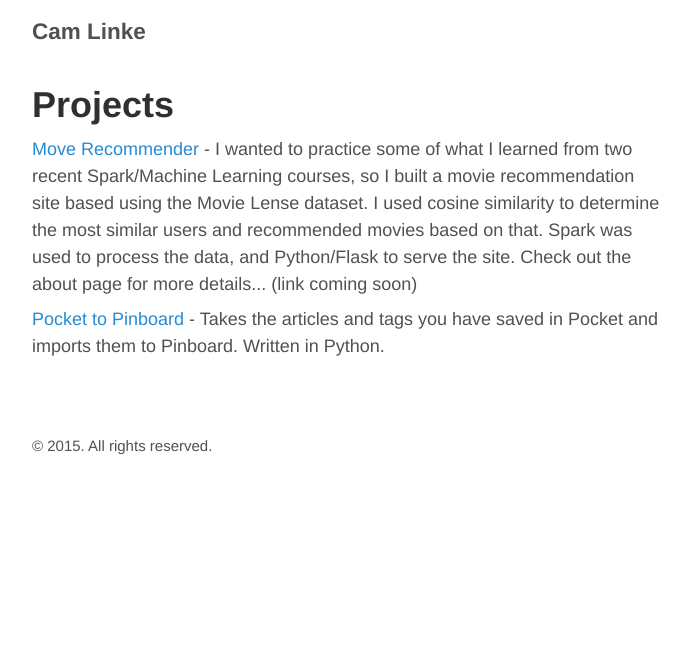
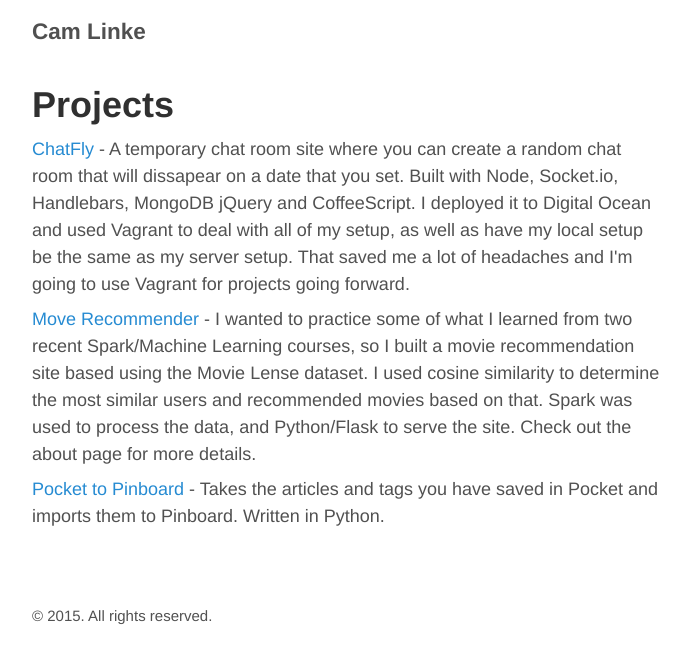
Before and after one commit to camlinke/camlinke.github.io, a Jekyll site: the page built from projects.md, in a window 1280 px wide. Shown: the top 663 px of the page, without its empty margins (293-983 px from the left). Built offline with Jekyll 4.4.1, drawn with Linux system fonts in a browser that asks for light colours; nearby versions of some CDN libraries.

Commit message:
updated homepage and projects page with ChatFly

```diff
--- a/index.html
+++ b/index.html
@@ -23,6 +23,7 @@
 
 <h3>Projects</h3>
 <ul class="frontpage-list descriptive">
+  <li><a href="http://chatfly.xyz">ChatFly</a> - A temporary chat room site where you can create a random chat room that will dissapear on a date that you set. Built with Node, Socket.io, Handlebars, MongoDB jQuery and CoffeeScript. I deployed it to Digital Ocean and used Vagrant to deal with all of my setup, as well as have my local setup be the same as my server setup. That saved me a lot of headaches and I'm going to use Vagrant for projects going forward.</li>
   <li><a href="http://ec2-52-88-144-76.us-west-2.compute.amazonaws.com/">Move Recommender</a> - I wanted to practice some of what I learned from two recent Spark/Machine Learning courses, so I built a movie recommendation site based using the Movie Lense dataset. I used cosine similarity to determine the most similar users and recommended movies based on that. Spark was used to process the data, Python/Flask to serve the site, also used a Redis job queue, and Postgres for user data. Check out the about page for more details.</li>
   <li><a href="https://github.com/camlinke/pocket-to-pinboard">Pocket to Pinboard</a> - Takes the articles and tags you have saved in Pocket and imports them to Pinboard. Written in Python.</li>
   <li><a href="/projects">More...</a></li>
--- a/projects.md
+++ b/projects.md
@@ -3,6 +3,7 @@
 title: Projects
 ---
 <ul class="frontpage-list descriptive">
-  <li><a href="#">Move Recommender</a> - I wanted to practice some of what I learned from two recent Spark/Machine Learning courses, so I built a movie recommendation site based using the Movie Lense dataset. I used cosine similarity to determine the most similar users and recommended movies based on that. Spark was used to process the data, and Python/Flask to serve the site. Check out the about page for more details... (link coming soon)</li>
+  <li><a href="http://chatfly.xyz">ChatFly</a> - A temporary chat room site where you can create a random chat room that will dissapear on a date that you set. Built with Node, Socket.io, Handlebars, MongoDB jQuery and CoffeeScript. I deployed it to Digital Ocean and used Vagrant to deal with all of my setup, as well as have my local setup be the same as my server setup. That saved me a lot of headaches and I'm going to use Vagrant for projects going forward.</li>
+  <li><a href="http://ec2-52-88-144-76.us-west-2.compute.amazonaws.com/">Move Recommender</a> - I wanted to practice some of what I learned from two recent Spark/Machine Learning courses, so I built a movie recommendation site based using the Movie Lense dataset. I used cosine similarity to determine the most similar users and recommended movies based on that. Spark was used to process the data, and Python/Flask to serve the site. Check out the about page for more details.</li>
   <li><a href="https://github.com/camlinke/pocket-to-pinboard">Pocket to Pinboard</a> - Takes the articles and tags you have saved in Pocket and imports them to Pinboard. Written in Python.</li>
 </ul>
```
